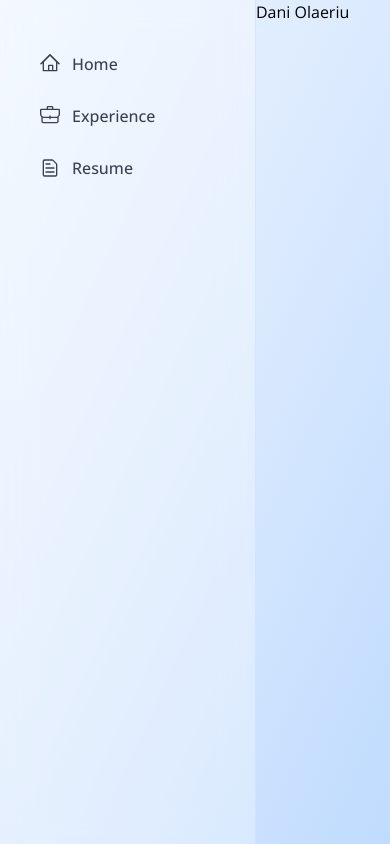
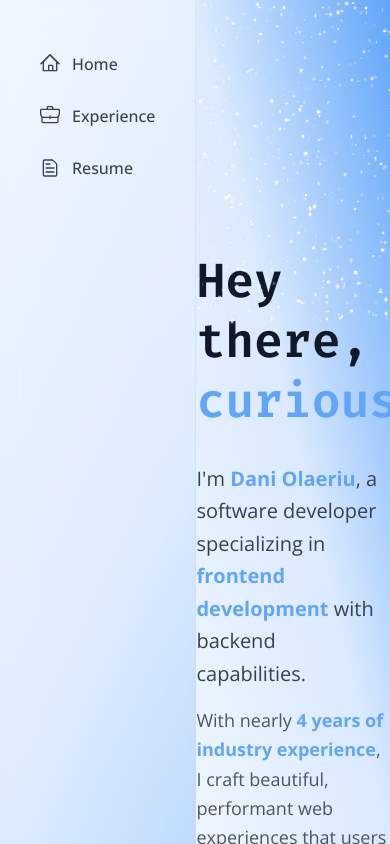
Before and after one commit to daniolaeriu/portfolio, a React (Vite) app: page / in a window 390 px wide. Built offline with nearby package versions, Linux system fonts and the light colour scheme.

Commit message:
feat: add hero

```diff
--- /dev/null
+++ b/src/assets/spin.css
@@ -0,0 +1,14 @@
+/* spin.css */
+@keyframes spin {
+  from {
+    transform: rotate(0deg);
+  }
+  to {
+    transform: rotate(360deg);
+  }
+}
+
+.spin-animation {
+  animation: spin 300s linear infinite;
+  position: relative;
+}
--- /dev/null
+++ b/src/assets/stars.css
@@ -0,0 +1,16 @@
+.star {
+  position: absolute;
+  animation: twinkle 2s infinite ease-in-out alternate;
+  filter: drop-shadow(0 0 4px rgba(255, 255, 255, 0.6));
+}
+
+@keyframes twinkle {
+  from {
+    opacity: 0.3;
+    transform: scale(1);
+  }
+  to {
+    opacity: 1;
+    transform: scale(1.3);
+  }
+}
--- /dev/null
+++ b/src/components/container.tsx
@@ -0,0 +1,5 @@
+import type { PropsWithChildren } from "react";
+
+export function Container({ children }: PropsWithChildren) {
+  return <section className="container max-w-7xl mx-auto">{children}</section>;
+}
--- a/src/components/hero.tsx
+++ b/src/components/hero.tsx
@@ -1,3 +1,54 @@
+import "../assets/spin.css";
+import "../assets/stars.css";
+import { Container } from "./container";
+
 export function Hero() {
-  return <h1>Dani Olaeriu</h1>;
+  return (
+    <div className="relative h-screen w-full flex items-center overflow-hidden bg-gradient-to-tr from-main-50 via-main-100 to-main-400">
+      <div className="stars-container h-80 absolute inset-0 z-0">
+        {[...Array(400)].map((_, i) => (
+          <div
+            key={i}
+            className="star absolute bg-white rounded-full opacity-80"
+            style={{
+              top: `${Math.random() * 100}%`,
+              left: `${Math.random() * 100}%`,
+              width: `${Math.random() * 2 + 1}px`,
+              height: `${Math.random() * 2 + 1}px`,
+              animationDelay: `${Math.random() * 5}s`,
+            }}
+          />
+        ))}
+      </div>
+
+      <div className="absolute -top-[60%] left-1/2 -translate-x-1/2 w-2/3 z-10">
+        <div className="absolute inset-0 rounded-full blur-xl bg-main-100 opacity-50 scale-100" />
+
+        <img
+          className="relative w-full spin-animation"
+          src="planet.png"
+          alt="Spinning planet"
+        />
+      </div>
+
+      <Container>
+        <h1 className="text-5xl md:text-6xl lg:text-7xl mt-72 font-bold font-mono text-left leading-tight text-gray-900">
+          Hey there, <span className="font-bold text-main-400">curious</span>.
+        </h1>
+        <p className="text-xl md:text-2xl mt-8 text-gray-700 leading-relaxed font-light">
+          I'm <span className="font-bold text-main-400">Dani Olaeriu</span>, a
+          software developer specializing in{" "}
+          <span className="font-bold text-main-400">frontend development</span>{" "}
+          with backend capabilities.
+        </p>
+        <p className="text-lg md:text-xl mt-4 text-gray-600 leading-relaxed">
+          With nearly{" "}
+          <span className="font-bold text-main-400">
+            4 years of industry experience
+          </span>
+          , I craft beautiful, performant web experiences that users love.
+        </p>
+      </Container>
+    </div>
+  );
 }
--- a/src/components/layout.tsx
+++ b/src/components/layout.tsx
@@ -2,7 +2,7 @@ import type { PropsWithChildren } from "react";
 
 export function Layout({ children }: PropsWithChildren) {
   return (
-    <section className="min-h-screen flex w-full bg-gradient-to-br from-main-50 via-main-100 to-main-200">
+    <section className="min-h-screen flex w-full bg-gradient-to-br from-main-50 via-main-100 to-main-300">
       {children}
     </section>
   );
--- a/src/components/navigation.tsx
+++ b/src/components/navigation.tsx
@@ -20,7 +20,7 @@ export function Navigation() {
   ];
 
   return (
-    <aside className="w-64 h-screen pt-10 bg-white/30 backdrop-blur-lg border-r border-main-200/50 p-6">
+    <aside className="w-64 h-screen pt-10 bg-white/10 backdrop-blur-lg border-r border-main-200/50 p-6">
       <nav>
         <ul className="flex flex-col gap-1">
           {navigation.map((n, index) => {
```
Also changed, not shown: 1 other file (tests, documents, lock files or other folders).
